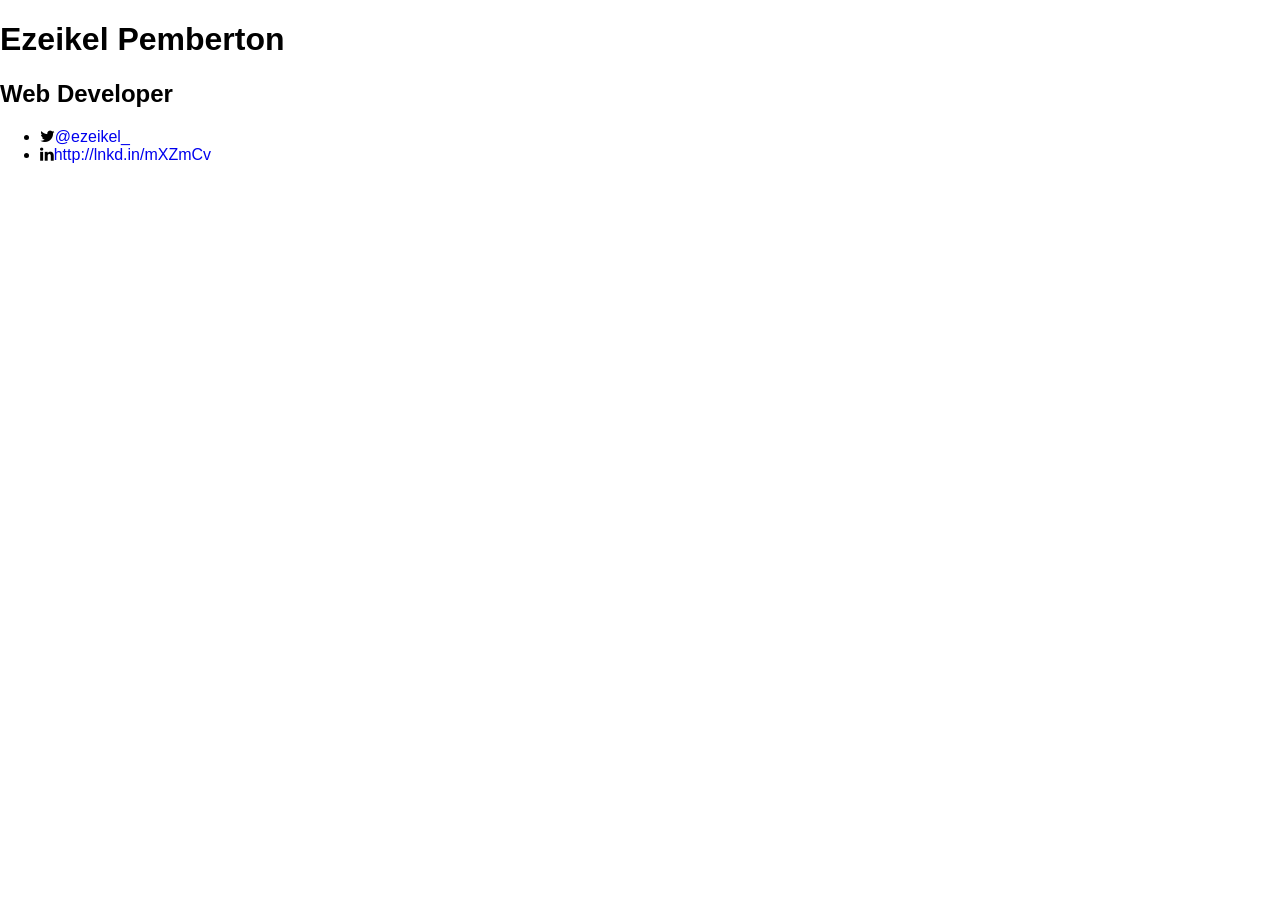
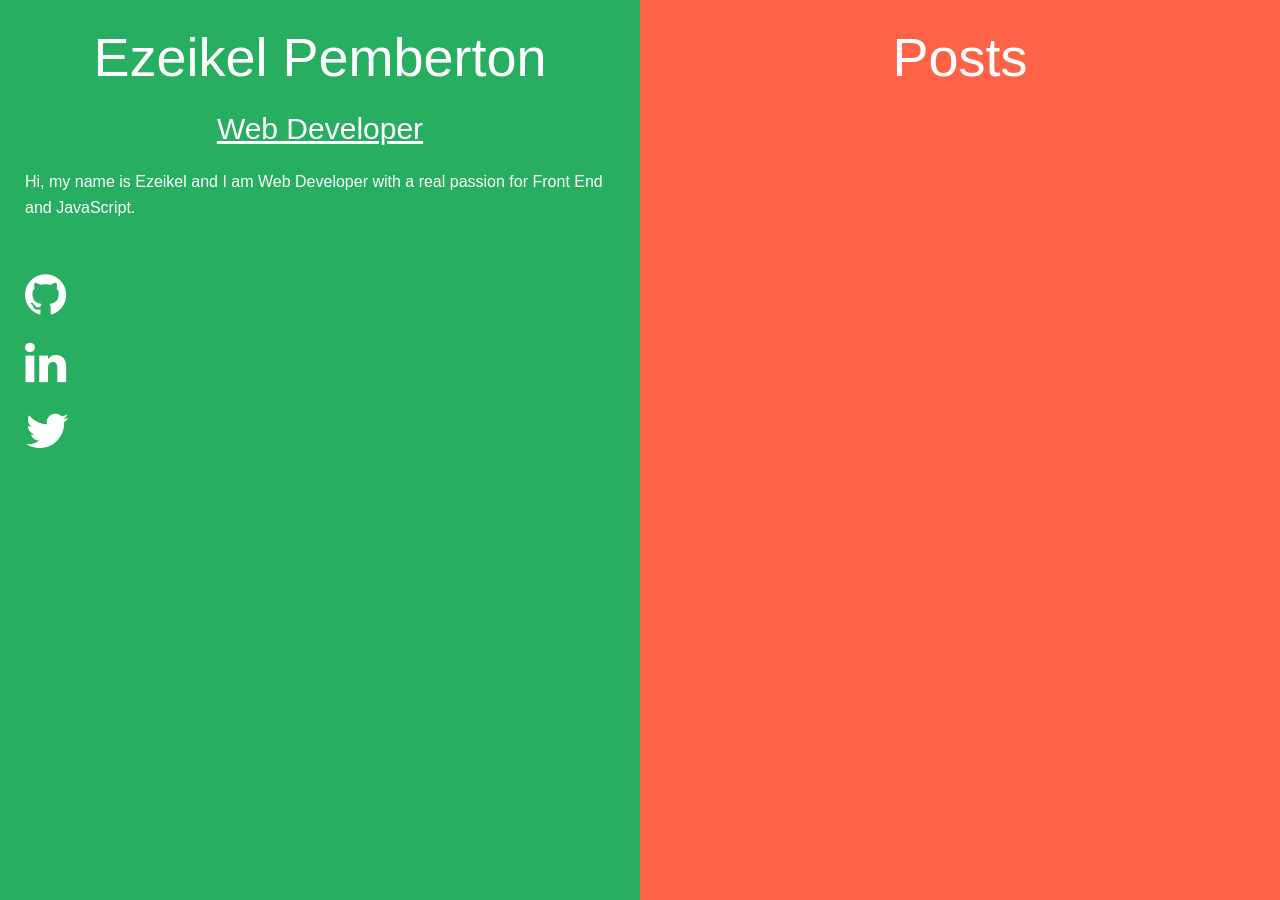
Before and after one commit to ezeikel/ezeikel-personal-blog-web, a Jekyll site: the page built from index.html, in a window 1280 px wide. Built offline with Jekyll 4.4.1, drawn with Linux system fonts in a browser that asks for light colours; nearby versions of some CDN libraries.

Commit message:
Implementing new design.

```diff
--- a/_includes/head.html
+++ b/_includes/head.html
@@ -2,6 +2,18 @@
   <meta charset="utf-8">
   <meta http-equiv="X-UA-Compatible" content="IE=edge">
   <meta name="viewport" content="width=device-width, initial-scale=1">
+
+  <script src="https://use.typekit.net/cvh8nvk.js"></script>
+  <script>
+    (function(d) {
+      var config = {
+        kitId: 'cvh8nvk',
+        scriptTimeout: 3000,
+        async: true
+      },
+      h=d.documentElement,t=setTimeout(function(){h.className=h.className.replace(/\bwf-loading\b/g,"")+" wf-inactive";},config.scriptTimeout),tk=d.createElement("script"),f=false,s=d.getElementsByTagName("script")[0],a;h.className+=" wf-loading";tk.src='https://use.typekit.net/'+config.kitId+'.js';tk.async=true;tk.onload=tk.onreadystatechange=function(){a=this.readyState;if(f||a&&a!="complete"&&a!="loaded")return;f=true;clearTimeout(t);try{Typekit.load(config)}catch(e){}};s.parentNode.insertBefore(tk,s)
+    })(document);
+  </script>
 
   <title>{% if page.title %}{{ page.title }}{% else %}{{ site.title }}{% endif %}</title>
   <meta name="description" content="{% if page.excerpt %}{{ page.excerpt | strip_html | strip_newlines | truncate: 160 }}{% else %}{{ site.description }}{% endif %}">
--- a/_layouts/landing.html
+++ b/_layouts/landing.html
@@ -5,16 +5,23 @@
   {% include ga.html %}
 
   <body>
-    <div class="landing-container">
-      <h1>Ezeikel Pemberton</h1>
-      <h2>Web Developer<span class="cursor"></span></h2>
-      <ul class="contact-links">
-        <li><i class="fa fa-twitter"></i><a href="http://www.twitter.com/ezeikel_">@ezeikel_</a></li>
-        <li><i class="fa fa-linkedin"></i><a href="https://uk.linkedin.com/in/ezeikel-pemberton-5bb53728">http://lnkd.in/mXZmCv</a></li>
-      </ul>
+    <div class="page-wrap landing">
+      <section class="about-me">
+        <h1 class="heading">Ezeikel Pemberton</h1>
+        <h3 class="sub-heading">Web Developer</h3>
+        <p class="intro">Hi, my name is Ezeikel and I am Web Developer with a real passion for Front End and JavaScript.
+        <i class="fa fa-chevron-down fa-3x" aria-hidden="true"></i>
+        <div class="social-links">
+          <a href="#"><i class="fa fa-github fa-3x" aria-hidden="true"></i></a>
+          <a href="#"><i class="fa fa-linkedin fa-3x" aria-hidden="true"></i></a>
+          <a href="#"><i class="fa fa-twitter fa-3x" aria-hidden="true"></i></a>
+        </div>
+      </section>
+      <section class="blog-posts">
+        <h1 class="heading">Posts</h1>
+      </section>
     </div>
-    <script src="https://use.typekit.net/ndi2kff.js"></script>
-    <script>try{Typekit.load({ async: true });}catch(e){}</script>
+
     <script src="js/main.js"></script>
   </body>
 
--- a/_sass/base/_anchors.scss
+++ b/_sass/base/_anchors.scss
@@ -1,3 +1,7 @@
-a {
+a,
+a:visited,
+a:link,
+a:active {
   text-decoration: none;
+  color: $primary-text-color;
 }
--- a/_sass/base/_base-index.scss
+++ b/_sass/base/_base-index.scss
@@ -1 +1,4 @@
+@import "body";
 @import "anchors";
+@import "headings";
+@import "paragraphs";
--- /dev/null
+++ b/_sass/base/_body.scss
@@ -0,0 +1,20 @@
+body {
+  @include box-sizing(border-box);
+  font-family: $primary-font-family;
+  font-size: $base-font-size;
+}
+
+//
+// p.scale {
+//   font-size: modular-scale(2, $base-font-size); //1em
+//}
+
+// Needs to be moved somewhere else
+body {
+  color: $primary-text-color;
+  @include outer-container(100%);
+  .grid-test {
+    //@include span-columns(3);
+    overflow: hidden;
+  }
+}
--- /dev/null
+++ b/_sass/base/_headings.scss
@@ -0,0 +1,26 @@
+h1,
+h2,
+h3,
+h4,
+h5,
+h6 {
+  margin: 0;
+  font-family: $primary-font-family;
+}
+
+// h1 {font-size: modular-scale(2, $base-font-size);}
+// h2 {font-size: modular-scale(1.5, $base-font-size);}
+// h3 {font-size: modular-scale(1, $base-font-size);}
+// h4 {font-size: modular-scale(0.5, $base-font-size);}
+// h5 {font-size: modular-scale(1, $base-font-size);}
+// h6 {font-size: modular-scale(1, $base-font-size);}
+
+h1 {
+  font-size: rem(54px);
+  line-height: rem(64px);
+}
+
+h3 {
+  font-size: rem(30px);
+  line-height: rem(40px);
+}
--- /dev/null
+++ b/_sass/base/_paragraphs.scss
@@ -0,0 +1,5 @@
+p {
+  //padding: em(15px);
+  font-weight: 300;
+  line-height: 26px;
+}
--- /dev/null
+++ b/_sass/components/_components-index.scss
@@ -0,0 +1,2 @@
+@import 'header';
+@import 'landing';
--- /dev/null
+++ b/_sass/components/_landing.scss
@@ -0,0 +1,77 @@
+.landing {
+  display: flex;
+  flex-direction: column;
+  @media (min-width: $breakpoint-tablet) {
+    flex-direction: row;
+  }
+}
+
+.blog-posts {
+  background-color: tomato;
+  color: white;
+}
+
+.about-me {
+  background-color: #27ae60;
+  color: white;
+  i {
+    color: $white;
+    &.fa-chevron-down {
+      position: absolute;
+      bottom: 100px;
+      left: 50%;
+      animation: bounce 1.5s ease-in-out alternate infinite;
+      @media (min-width: $breakpoint-tablet) {
+        display: none;
+      }
+    }
+  }
+  .social-links {
+    margin-top: 50px;
+    display: flex;
+    justify-content: space-between;
+    @media (min-width: $breakpoint-tablet) {
+      flex-direction: column;
+      a + a {
+        margin-top: 20px;
+      }
+
+    }
+  }
+}
+
+.blog-posts, .about-me {
+  padding: 25px;
+  height: 100vh;
+  width: 100%;
+  @media (min-width: $breakpoint-tablet) {
+    width: 50%;
+  }
+  .heading {
+    //padding: 25px 25px 0;
+    font-weight: 400;
+    text-align: center;
+  }
+  .sub-heading {
+    margin-top: 20px;
+    font-weight: 200;
+    text-align: center;
+    text-decoration: underline;
+  }
+  .intro {
+    margin-top: 20px;
+  }
+}
+
+@keyframes bounce {
+  0% {
+    transform: translateY(0%) translateX(-50%);
+
+  }
+  50% {
+    transform: translateY(100%) translateX(-50%);
+  }
+  100% {
+    transform: translateY(0%) translateX(-50%);
+  }
+}
--- /dev/null
+++ b/_sass/layout/_layout-index.scss
@@ -0,0 +1 @@
+//@include 'page-wrap';
--- /dev/null
+++ b/_sass/layout/_page-wrap.scss
@@ -0,0 +1,4 @@
+.page-wrap {
+  //@include outer-container(100%);
+  display: flex;
+}
--- /dev/null
+++ b/_sass/variables/_breakpoints.scss
@@ -0,0 +1,2 @@
+$breakpoint-tablet: 768px;
+$breakpoint-desktop: 1024px;
--- a/_sass/variables/_colours.scss
+++ b/_sass/variables/_colours.scss
@@ -0,0 +1,2 @@
+$white: #fff;
+$black: #333;
--- /dev/null
+++ b/_sass/variables/_fonts.scss
@@ -0,0 +1,6 @@
+$primary-font-family: "museo-sans", sans-serif;
+
+// Hide fonts until webfonts have loaded to avoid FOUT
+.wf-loading {
+  visibility: hidden;
+}
--- /dev/null
+++ b/_sass/variables/_sizing.scss
@@ -0,0 +1,2 @@
+$base-font-size: em(16px);
+$modular-scale-ratio: $golden;
--- /dev/null
+++ b/_sass/variables/_typography.scss
@@ -0,0 +1 @@
+$primary-text-color: $black;
--- a/_sass/variables/_variables-index.scss
+++ b/_sass/variables/_variables-index.scss
@@ -1 +1,5 @@
+@import "breakpoints";
 @import "colours";
+@import "sizing";
+@import "typography";
+@import "fonts";
--- a/css/main.scss
+++ b/css/main.scss
@@ -8,3 +8,5 @@
 @import "variables/variables-index";
 
 @import "base/base-index";
+
+@import "components/components-index";
```
Also changed, not shown: _layouts/style-guide.html (added, +22 -0 lines), _sass/components/_header.scss (added).
